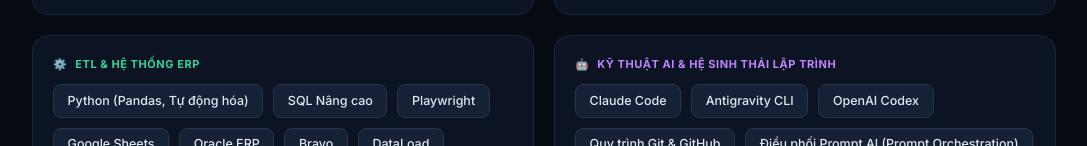
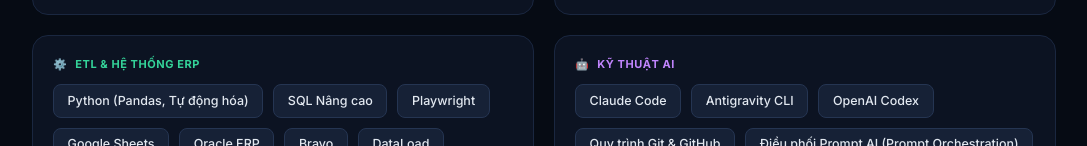
Before and after one commit to teoteo1081/W17_03_Claude_porfolio, a plain HTML site: page editor_workspace/editor_cv.html in a window 1280 px wide. Shown: the part 1856-2002 px from the top of the page, without its empty margins (96-1183 px from the left). Drawn offline with nearby package versions, Linux system fonts and the light colour scheme.

Commit message:
content: cập nhật nội dung từ editor (2026-11-20 01:55)

```diff
--- a/editor_workspace/editor_cv.html
+++ b/editor_workspace/editor_cv.html
@@ -739,7 +739,7 @@
       <section data-section-id="skills" class="reorderable-section relative space-y-4 pt-2">
         <div class="flex items-center gap-2.5">
           <span class="text-amber-400 font-mono font-bold text-sm" data-node-id="13">&lt;/&gt;</span>
-          <h2 data-i18n="skills_heading" class="editable-node text-lg sm:text-xl font-extrabold text-white text-balance">Kỹ Năng&nbsp;</h2>
+          <h2 data-i18n="skills_heading" class="editable-node text-lg sm:text-xl font-extrabold text-white text-balance"><span class="inline-block" data-auto-tail="">Kỹ Năng</span>&nbsp;</h2>
         </div>
 
         <div id="skill-groups-list" class="grid grid-cols-1 md:grid-cols-2 gap-5">
@@ -801,7 +801,7 @@
             <div class="flex items-center justify-between gap-2">
               <div class="flex items-center gap-2 text-[11px] font-bold uppercase tracking-wider text-purple-400">
                 <span data-node-id="17">🤖</span>
-                <h3 data-i18n="skill_grp_4" class="editable-node">KỸ THUẬT AI &amp; HỆ SINH THÁI LẬP TRÌNH</h3>
+                <h3 data-i18n="skill_grp_4" class="editable-node">KỸ THUẬT AI</h3>
               </div>
             </div>
             <div class="tag-list flex flex-wrap gap-2.5 items-center">
@@ -898,7 +898,7 @@
   <div id="toast-notification" role="status" aria-live="polite" class="fixed bottom-5 right-5 z-50 px-4 py-2.5 rounded-xl bg-emerald-500 text-slate-950 font-bold text-xs shadow-2xl no-print hidden"></div>
 
   <!-- Chỉnh sửa đã nhúng khi xuất Final (dữ liệu JSON thuần, không thực thi): mở lại với cache trống vẫn giữ nội dung -->
-  <script type="application/json" id="w17-baked-edits">{"schema":1,"textEditsByLang":{"vi":{"hero_verified":"🤝 Nhận dự án Freelance","hero_title":"Trọn gói:\u0026nbsp;\u003cspan\u003e•\u003c/span\u003e\u003cspan\u003e\u0026nbsp;\u003c/span\u003e\u003cspan\u003eVận hành \u0026amp; Phân tích Dữ liệu • Tự động hóa Quy trình • \u003c/span\u003eDashboard BI\u003cbr\u003e","hero_bio":"Tự động hóa nhập liệu, đối soát và đồng bộ dữ liệu bằng Python, Playwright. Làm sạch dữ liệu và dựng dashboard điều hành bằng Power BI hoặc trên nền HTML. Nhận thêm website gọn nhẹ và đo lường hiệu suất quảng cáo (GA4/GTM). Làm việc từ xa, bàn giao file chạy được kèm hướng dẫn.","skills_heading":"Kỹ Năng "}},"fieldEdits":{}}</script>
+  <script type="application/json" id="w17-baked-edits">{"schema":1,"textEditsByLang":{"vi":{"hero_verified":"🤝 Nhận dự án Freelance","hero_title":"Trọn gói:\u0026nbsp;\u003cspan\u003e•\u003c/span\u003e\u003cspan\u003e\u0026nbsp;\u003c/span\u003e\u003cspan\u003eVận hành \u0026amp; Phân tích Dữ liệu • Tự động hóa Quy trình • \u003c/span\u003eDashboard BI\u003cbr\u003e","hero_bio":"Tự động hóa nhập liệu, đối soát và đồng bộ dữ liệu bằng Python, Playwright. Làm sạch dữ liệu và dựng dashboard điều hành bằng Power BI hoặc trên nền HTML. Nhận thêm website gọn nhẹ và đo lường hiệu suất quảng cáo (GA4/GTM). Làm việc từ xa, bàn giao file chạy được kèm hướng dẫn.","skills_heading":"Kỹ Năng ","skill_grp_4":"KỸ THUẬT AI"}},"fieldEdits":{}}</script>
 
   <!-- ==================== JAVASCRIPT XỬ LÝ TƯƠNG TÁC, REORDER, DRAG-DROP & CLEAN EXPORT ==================== -->
   <script id="interactive-editor-script">
```
Also changed, not shown: index_portfolio_clean.html (+3 -3 lines).
